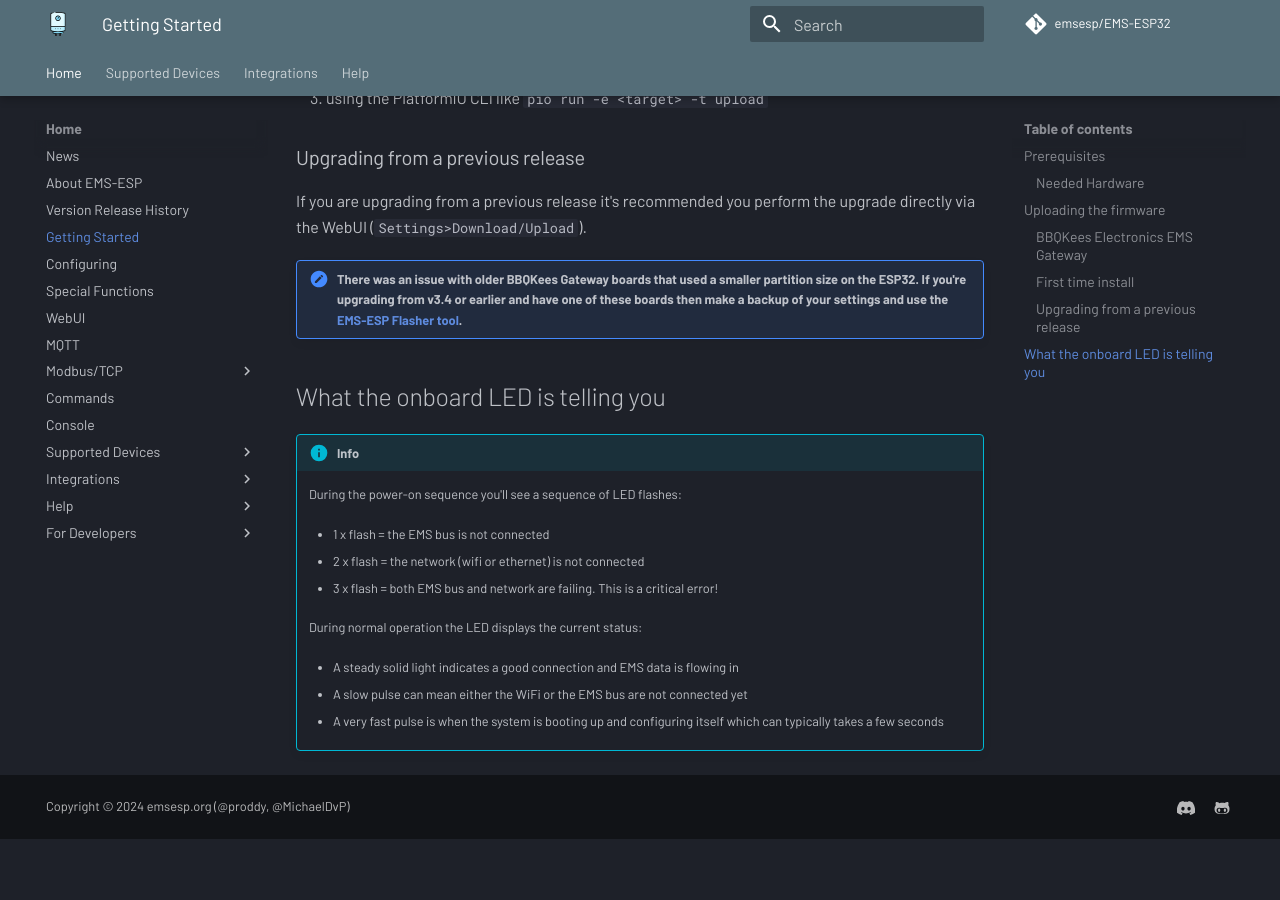
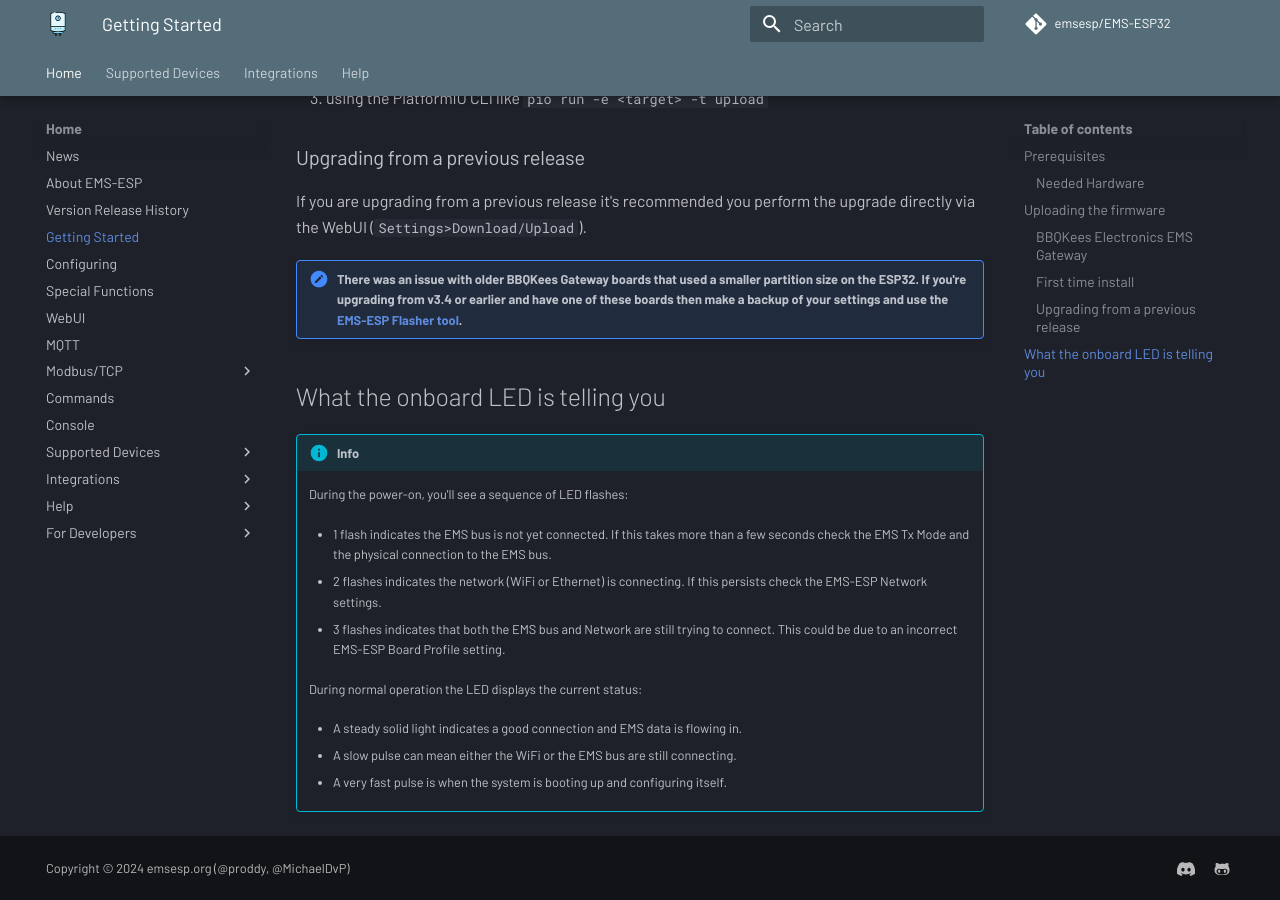
Before and after one commit to emsesp/docs, an MkDocs documentation site: the page built from docs/Getting-Started.md, in a window 1280 px wide and 900 px high, scrolled down 1996 px. Built offline with MkDocs 1.6.1 and Material for MkDocs 9.7.7, drawn with Linux system fonts in a browser that asks for light colours; comment, search, counter and statistics services are not loaded; before the commit the page ends 2835 px from its top, so only the background shows below that.

Commit message:
update LED flashes

```diff
--- a/docs/Getting-Started.md
+++ b/docs/Getting-Started.md
@@ -63,18 +63,18 @@
 
 !!! info
 
-    During the power-on sequence you'll see a sequence of LED flashes:
+    During the power-on, you'll see a sequence of LED flashes:
 
-    * 1 x flash = the EMS bus is not connected
+    * 1 flash indicates the EMS bus is not yet connected. If this takes more than a few seconds check the EMS Tx Mode and the physical connection to the EMS bus.
 
-    * 2 x flash = the network (wifi or ethernet) is not connected
+    * 2 flashes indicates the network (WiFi or Ethernet) is connecting. If this persists check the EMS-ESP Network settings.
 
-    * 3 x flash = both EMS bus and network are failing. This is a critical error!
+    * 3 flashes indicates that both the EMS bus and Network are still trying to connect. This could be due to an incorrect EMS-ESP Board Profile setting.
 
     During normal operation the LED displays the current status:
 
-    * A steady solid light indicates a good connection and EMS data is flowing in
+    * A steady solid light indicates a good connection and EMS data is flowing in.
 
-    * A slow pulse can mean either the WiFi or the EMS bus are not connected yet
+    * A slow pulse can mean either the WiFi or the EMS bus are still connecting.
 
-    * A very fast pulse is when the system is booting up and configuring itself which can typically takes a few seconds
+    * A very fast pulse is when the system is booting up and configuring itself.
```
